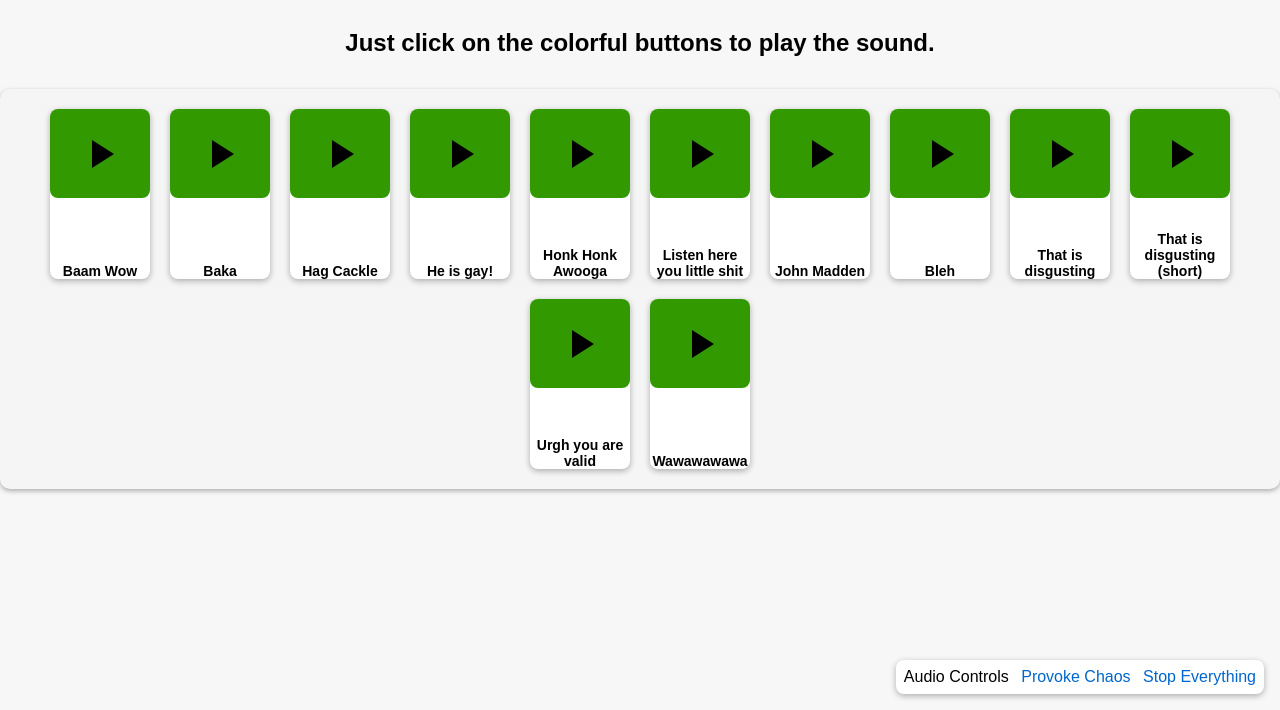
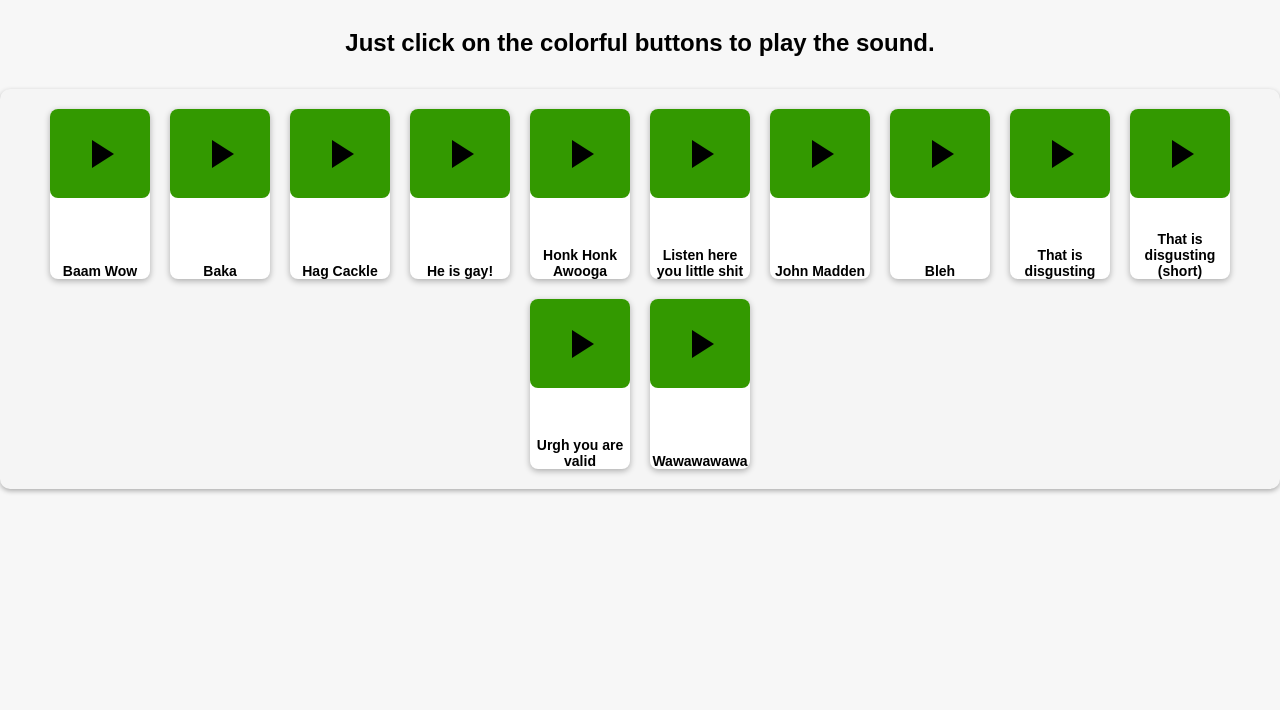
Before and after one commit to DiaphanousDuck/soundboard, a plain HTML site: page og.html in a window 1280 px wide. Shown: the part 90-800 px from the top of the page. Drawn offline with Linux system fonts and the light colour scheme.

Commit message:
Update og.html

```diff
--- a/og.html
+++ b/og.html
@@ -5,9 +5,9 @@
     <link rel="icon" href="img/small.png" />
     <link rel="shortcut icon" href="img/small.png" type="image/x-icon" />
     <link rel="apple-touch-icon" href="img/small.png" type="image/x-icon" />
-    <title>V9o9 Online Soundboard</title>
+    <title>HaG Soundboard</title>
     <meta name="viewport" content="width=device-width, initial-scale=1.0" />
-    <meta name="title" content="V9o9 Online Soundboard" />
+    <meta name="title" content="HaG Soundboard" />
     <meta name="description" content="A collection of sounds to play out of context. Perfect for school! Just play it when your teacher is talking and I bet they will love it!" />
     <meta name="robots" content="index, follow" />
     <meta http-equiv="Content-Type" content="text/html; charset=utf-8" />
@@ -31,11 +31,6 @@
     <h2>
       Just click on the colorful buttons to play the sound.<br />
     </h2>
-    <div class="control">
-      Audio Controls
-      <button class="woah" onclick="javascript:playAll()">Provoke Chaos</button>
-      <button class="woah" onclick="javascript:stopAll()">Stop Everything</button>
-    </div>
 
     <div class="soundboard-container">
       <div class="flex-container">
```
